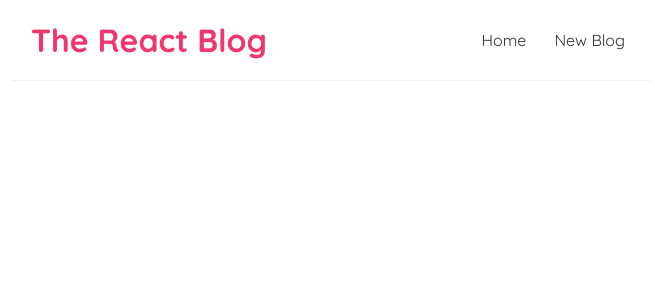
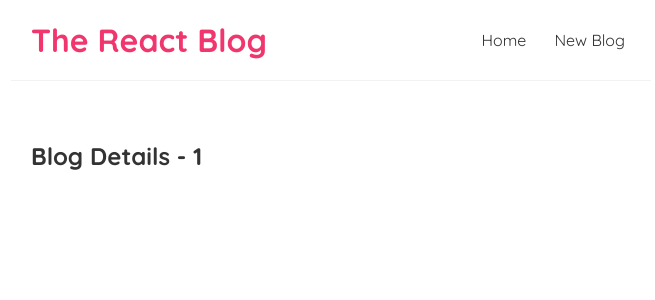
Before and after one commit to danielsky81/react-blog-app, a React (Create React App) app: page /blogs/1 in a window 1280 px wide. Shown: the top 300 px of the page, without its empty margins (309-964 px from the left). Built offline with nearby package versions, Linux system fonts and the light colour scheme.

Commit message:
Link to Route with various ids

```diff
--- a/src/App.js
+++ b/src/App.js
@@ -1,6 +1,7 @@
 import Navbar from './components/Navbar';
 import Home from './components/Home';
 import Create from './components/Create';
+import BlogDetails from './components/BlogDetails';
 import { BrowserRouter as Router, Route, Switch } from 'react-router-dom';
 
 function App() {
@@ -16,6 +17,9 @@
              <Route path="/create">
               <Create />
              </Route>
+             <Route path="/blogs/:id">
+              <BlogDetails />
+            </Route>
           </Switch>
         </div>
       </div>
--- /dev/null
+++ b/src/components/BlogDetails.jsx
@@ -0,0 +1,14 @@
+import React from 'react';
+import { useParams } from 'react-router-dom';
+
+const BlogDetails = () => {
+  const {id} = useParams();
+
+  return (
+    <div className="blog-details">
+      <h2>Blog Details - {id}</h2>
+    </div>
+  )
+}
+
+export default BlogDetails
--- a/src/components/BlogList.jsx
+++ b/src/components/BlogList.jsx
@@ -1,4 +1,5 @@
 import React from 'react';
+import { Link } from 'react-router-dom';
 
 const BlogList = ({blogs, title}) => {
   return (
@@ -6,8 +7,10 @@
     <h2>{title}</h2>
       {blogs.map((blog) => (
         <div className="blog-preview" key={blog.id}>
-          <h2>{blog.title}</h2>
-          <p>Written by {blog.author}</p>
+          <Link to={`/blogs/${blog.id}`}>
+            <h2>{blog.title}</h2>
+            <p>Written by {blog.author}</p>
+          </Link>
         </div>
       ))}
     </div>
--- a/src/components/Home.jsx
+++ b/src/components/Home.jsx
@@ -1,5 +1,4 @@
 import React from 'react';
-import { useState, useEffect } from 'react';
 import BlogList from './BlogList';
 import useFetch from './useFetch';
 
--- a/src/components/useFetch.js
+++ b/src/components/useFetch.js
@@ -6,8 +6,10 @@
   const [error, setError] = useState(null);
 
   useEffect(() => {
+    const abortConst = new AbortController();
+
     setTimeout(() => {
-      fetch(url)
+      fetch(url, {signal: abortConst.signal})
       .then(res => {
         if (!res.ok) {
           throw Error('Could not fetched the data. Sorry!')
@@ -20,10 +22,15 @@
         setError(null);
       })
       .catch(err => {
-        setError(err.message);
-        setIsPending(false);
+        if (err.name !== 'AbortError') {
+          setError(err.message);
+          setIsPending(false);
+        }
       })
     }, 1000)
+
+    return () => abortConst.abort()
+
   }, [url]);
 
   return {data, isPending, error}
--- a/src/index.css
+++ b/src/index.css
@@ -48,3 +48,6 @@
   color: #f1356d;
   margin-bottom: 8px;
 }
+.blog-preview a {
+  text-decoration: none;
+}
```
